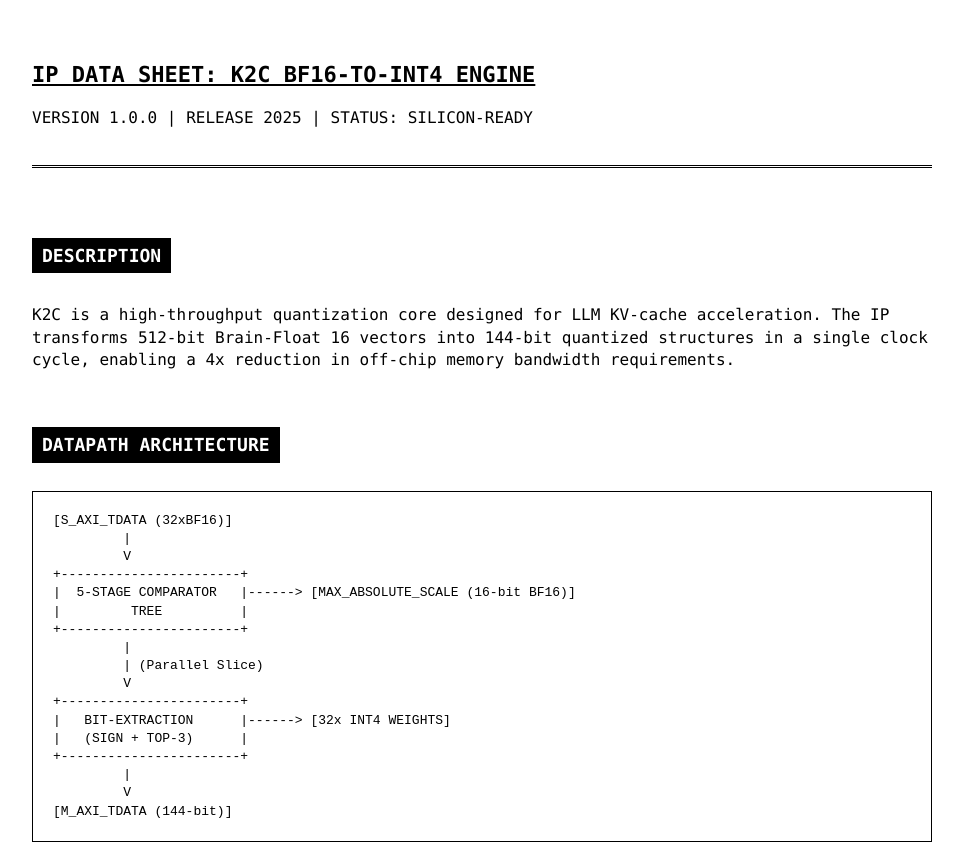
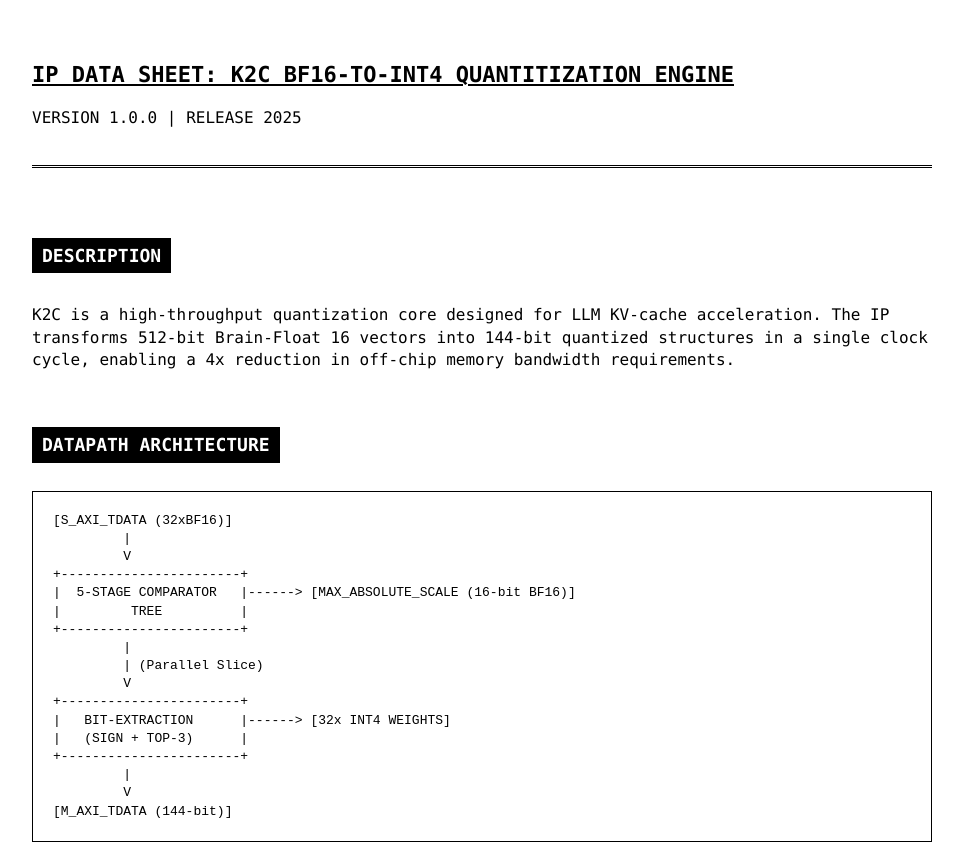
Before and after one commit to acedMaxxx/K2C-Pages, a plain HTML site: page index.html in a window 1280 px wide. Shown: the top 845 px of the page, without its empty margins (28-991 px from the left). Drawn offline with Linux system fonts and the light colour scheme.

Commit message:
Update title and header for quantization engine

```diff
--- a/index.html
+++ b/index.html
@@ -3,7 +3,7 @@
 <head>
     <meta charset="UTF-8">
     <meta name="viewport" content="width=device-width, initial-scale=1.0">
-    <title>K2C | BF16-to-INT4 IP Core</title>
+    <title>K2C | BF16-to-INT4 Quantitization Engine IP Core</title>
     <style>
         body {
             background-color: #ffffff;
@@ -64,8 +64,8 @@
 <body>
 
 <header>
-    <h1>IP DATA SHEET: K2C BF16-TO-INT4 ENGINE</h1>
-    <p>VERSION 1.0.0 | RELEASE 2025 | STATUS: SILICON-READY</p>
+    <h1>IP DATA SHEET: K2C BF16-TO-INT4 QUANTITIZATION ENGINE</h1>
+    <p>VERSION 1.0.0 | RELEASE 2025 </p>
 </header>
 
 <section>
```
